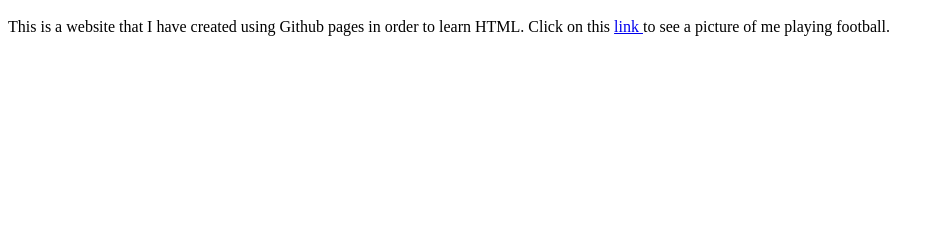
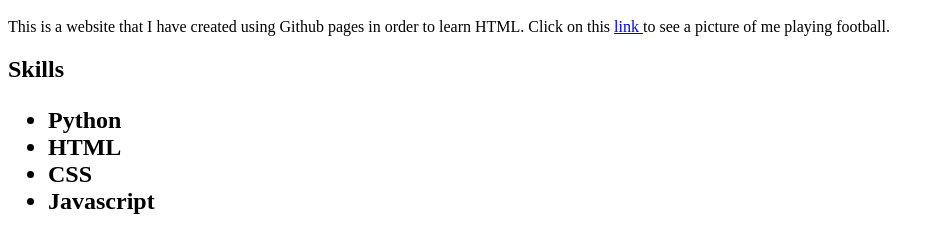
Before and after one commit to lsoenen/lsoenen.github.io, a plain HTML site: page index.html in a window 1280 px wide. Shown: the part 48-300 px from the top of the page, without its empty margins (0-944 px from the left). Drawn offline with Linux system fonts and the light colour scheme.

Commit message:
Fourth commit

```diff
--- a/index.html
+++ b/index.html
@@ -4,3 +4,11 @@
   This is a website that I have created using Github pages in order to learn HTML. Click on this
   <a href="https://lsoenen.github.io/bio">link <a> to see a picture of me playing football.
 </p>
+
+<h2> Skills <h2>
+
+<ul>
+  <li> Python </li>
+  <li> HTML </li>
+  <li> CSS </li>
+  <li> Javascript </li>
```
